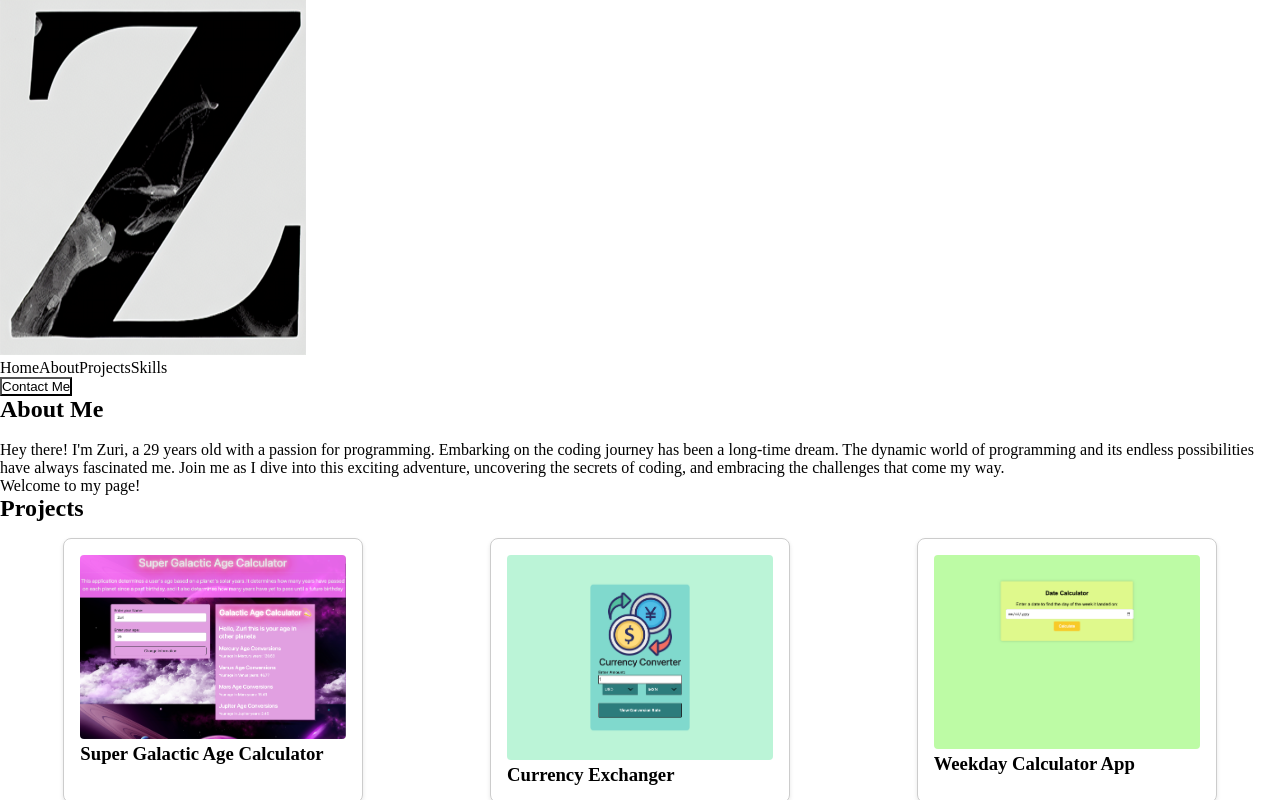
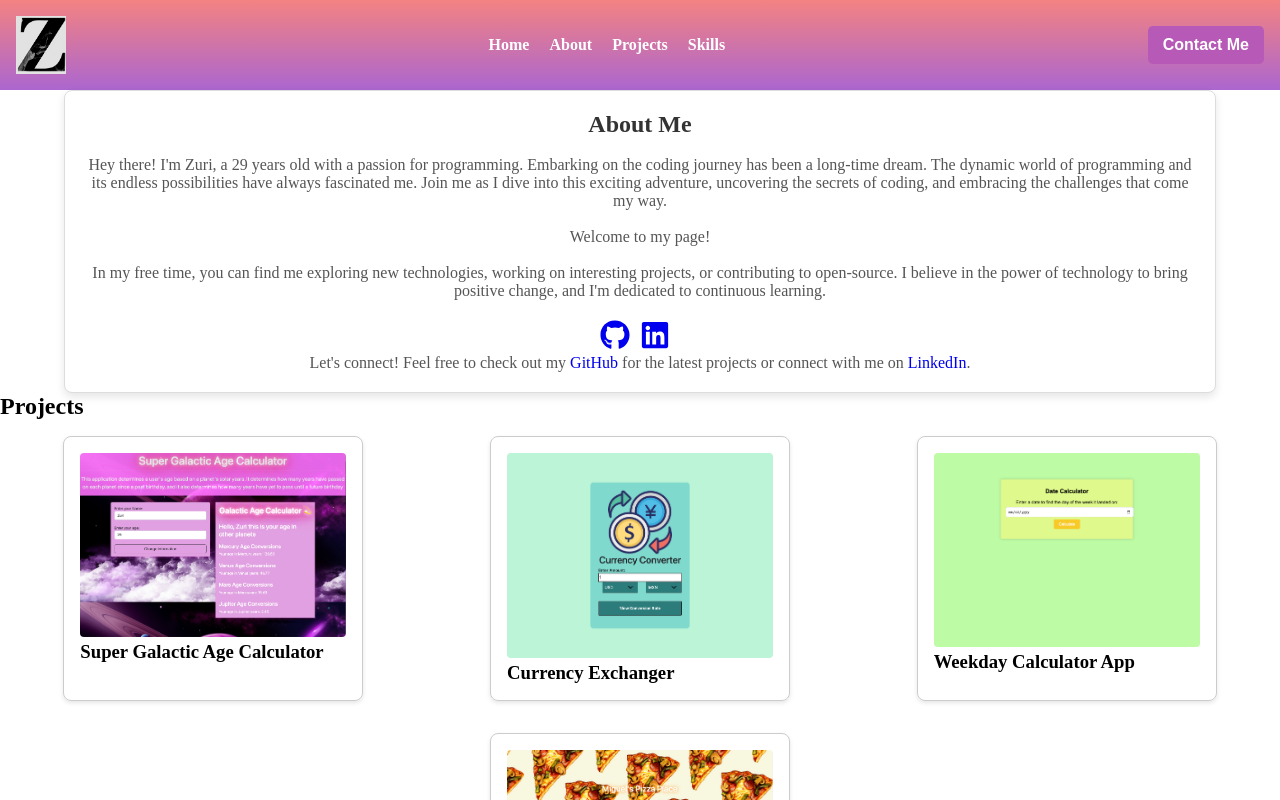
Before and after one commit to ZuriGa/my-portfolio, a React (Create React App) app: page / in a window 1280 px wide. Shown: the top 800 px of the page. Built offline with nearby package versions, Linux system fonts and the light colour scheme.

Commit message:
navbar and about me styling done

```diff
--- a/package.json
+++ b/package.json
@@ -9,6 +9,7 @@
     "framer-motion": "^10.17.9",
     "react": "^18.2.0",
     "react-dom": "^18.2.0",
+    "react-icons": "^4.12.0",
     "react-scripts": "5.0.1",
     "react-scroll": "^1.9.0",
     "web-vitals": "^2.1.4"
--- a/src/Components/AboutMe.js
+++ b/src/Components/AboutMe.js
@@ -1,9 +1,11 @@
 import React from 'react';
 import { motion } from 'framer-motion';
+import { FaGithub, FaLinkedin } from 'react-icons/fa';
+
 
 const AboutMe = () => {
     return (
-        <section id='about-me'>
+        <section id='about-me' className='about-me-card'>
             <motion.div
                 initial={{ opacity: 0, y: 20 }}
                 animate={{ opacity: 1, y: 0 }}
@@ -12,8 +14,21 @@ const AboutMe = () => {
                 <h2>About Me</h2>
                 <p><br/>
                     Hey there! I'm Zuri, a 29 years old with a passion for programming. Embarking on the coding journey has been a long-time dream. The dynamic world of programming and its endless possibilities have always fascinated me. Join me as I dive into this exciting adventure, uncovering the secrets of coding, and embracing the challenges that come my way.
-                    <br/>
+                    <br/><br />
                     Welcome to my page!
+                    <br /><br />
+                    In my free time, you can find me exploring new technologies, working on interesting projects, or contributing to open-source. I believe in the power of technology to bring positive change, and I'm dedicated to continuous learning.
+                </p>
+                <div className="social-icons">
+                    <a href='https://github.com/ZuriGa' target='_blank' rel='noopener noreferrer'>
+                        <FaGithub size={30} />
+                    </a>
+                    <a href='https://www.linkedin.com/in/zurigallegos/' target='_blank' rel='noopener noreferrer'>
+                        <FaLinkedin size={30} />
+                    </a>
+                </div>
+                <p>
+                    Let's connect! Feel free to check out my <a href='https://github.com/ZuriGa' target='_blank' rel='noopener noreferrer'>GitHub</a> for the latest projects or connect with me on <a href='https://www.linkedin.com/in/zurigallegos/' target='_blank' rel='noopener noreferrer'>LinkedIn</a>.
                 </p>
             </motion.div>
         </section>
--- a/src/Components/App.js
+++ b/src/Components/App.js
@@ -20,10 +20,14 @@ const App = () => {
             <AnimatePresence mode='wait'>
                 <motion.div key='content'>
                     <Element name='about-me'>
-                        <AboutMe />
+                        <div className='section-container'>
+                            <AboutMe />
+                        </div>
                     </Element>
                     <Element name='projects'>
-                        <Projects />
+                        <div className='section-container'>
+                            <Projects />
+                        </div>
                     </Element>
                 </motion.div>
             </AnimatePresence>
--- a/src/Components/Navbar.js
+++ b/src/Components/Navbar.js
@@ -4,6 +4,10 @@ import { Link } from 'react-scroll';
 
 
 const Navbar = () => {
+    const navbarStyle = {
+        background: 'linear-gradient(to right, #e66465, #9198e5)',
+    };
+
     return (
         <nav className='navbar'>
             <img src={logo} alt='Z logo' className='logo'/>
--- a/src/styles.css
+++ b/src/styles.css
@@ -4,6 +4,84 @@
     box-sizing: border-box;
     text-decoration: none;
     background: transparent;
+}
+body {
+    margin: 0;
+    padding: 0;
+}
+
+.navbar {
+    display: flex;
+    justify-content: space-between;
+    align-items: center;
+    padding: 1rem;
+    background: linear-gradient(#f38282, #ab66cf);
+    color: #fff;
+}
+.content-container {
+    padding-top: 70px;
+}
+
+.logo {
+    width: 50px;
+    height: auto;
+}
+.appMenu {
+    display: flex;
+    gap: 20px;
+}
+.appMenuListItem {
+    color: #fff;
+    text-decoration: none;
+    cursor: pointer;
+    font-weight: bold;
+    font-size: 16px;
+    transition: color 0.3s ease;
+}
+.appMenuListItem:hover {
+    color: rgb(183, 89, 183);
+}
+.appMenuBtn {
+    background-color: rgb(183, 89, 183);
+    color: #fff;
+    padding: 10px 15px;
+    border: none;
+    border-radius: 5px;
+    cursor: pointer;
+    font-weight: bold;
+    font-size: 16px;
+    transition: background-color 0.3s ease, color 0.3s ease;
+}
+.appMenuBtn:hover {
+    background-color: purple;
+}
+
+.about-me-card {
+    max-width: 90%;
+    margin: 0 auto;
+    padding: 20px;
+    border: 1px solid #ddd;
+    border-radius: 8px;
+    background-color: #fff;
+    box-shadow: 0 4px 8px rgba(0, 0, 0, 0.1);
+    text-align: center;
+
+}
+
+.about-me-card h2 {
+    color: #333;
+}
+.about-me-card p {
+    color: #555;
+}
+.social-icons {
+    margin-top: 20px;
+}
+.social-icons a {
+    margin-right: 10px;
+}
+.social-icons a:hover {
+    color: purple;
 }
 
 .project-list {
```
Also changed, not shown: 1 other file (tests, documents, lock files or other folders).
